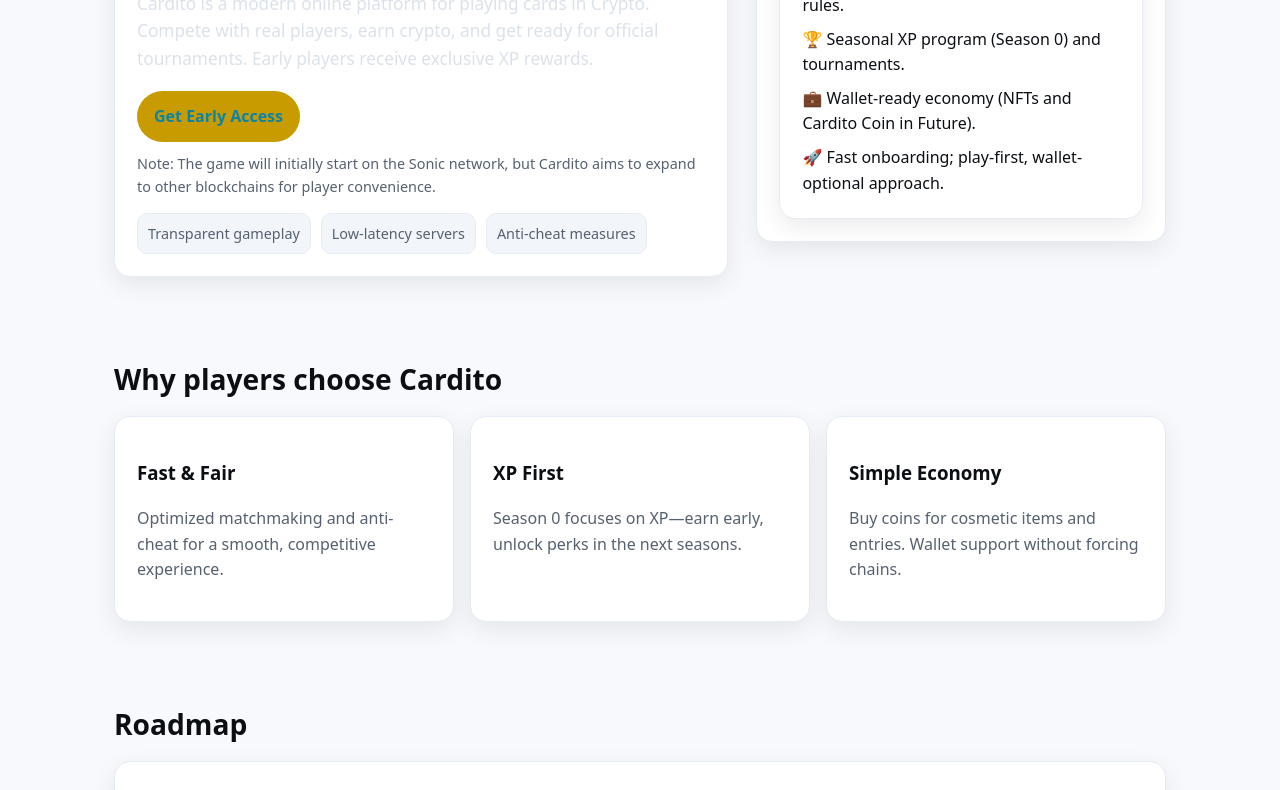
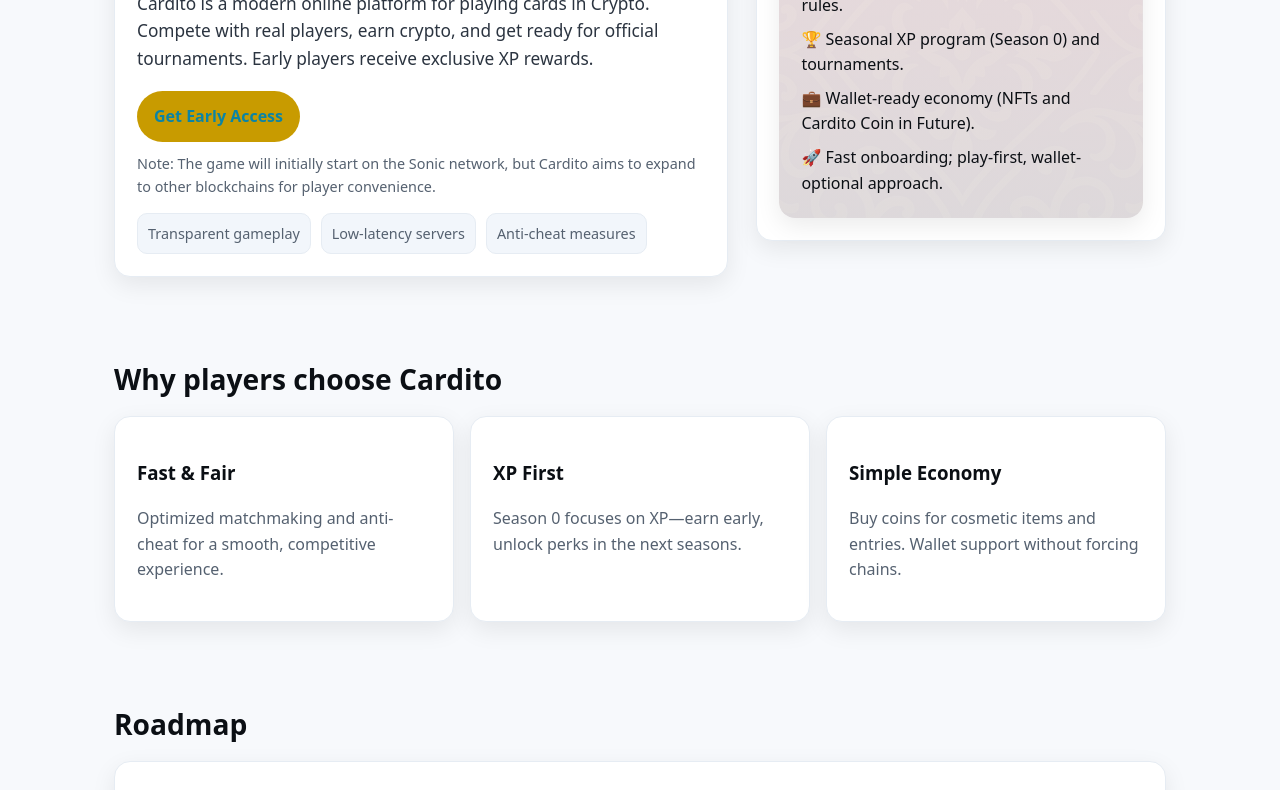
Before and after one commit to mhtrader1/Cardito, a plain HTML site: page index.html in a window 1280 px wide. Shown: the part 354-1144 px from the top of the page. Drawn offline with Linux system fonts and the light colour scheme.

Commit message:
Update index.html: Day/Night Mode 2

```diff
--- a/index.html
+++ b/index.html
@@ -114,7 +114,11 @@
     html[data-theme="light"] .btn-muted{background:#eef2f7;color:var(--text);border-color:#d4dbe7}
     html[data-theme="light"] .pill{background:#eef2f7;border-color:#d4dbe7}
     html[data-theme="light"] .badge{background:#f2f6fb;border-color:#e6ecf3}
-    html[data-theme="light"] .timeline::before{background:#e6ecf3}
+    html[data-theme="light"] p.lead{color:#2b3440}
+    html[data-theme="light"] .card-bg{
+      background:linear-gradient(rgba(247,249,252,.85),rgba(247,249,252,.85)),url('/background.png') center/cover no-repeat;
+      border:none;box-shadow:var(--shadow);
+    }
     .error{color:var(--danger)}
     .ok{color:var(--success)}
     @media (max-width:980px){
```
